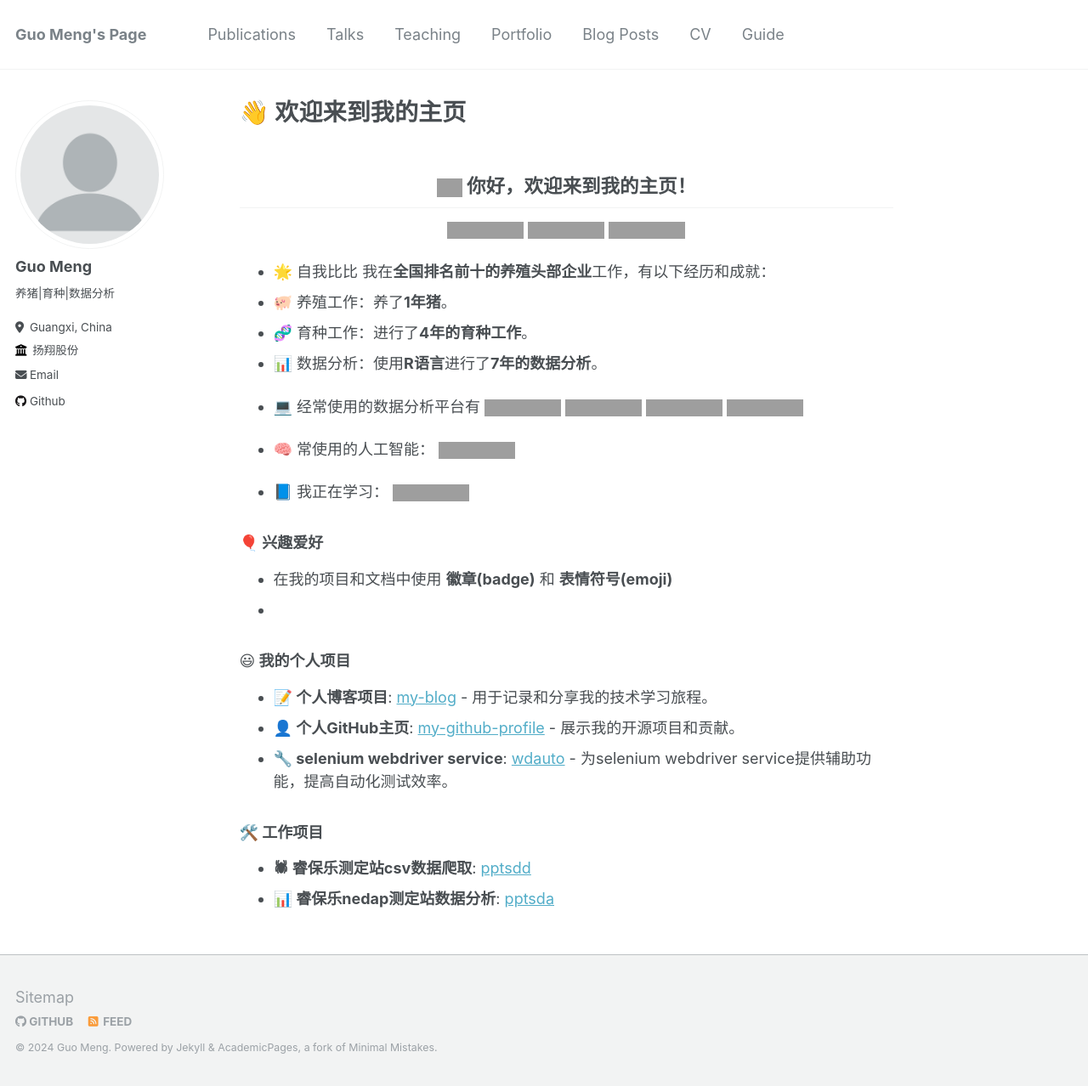
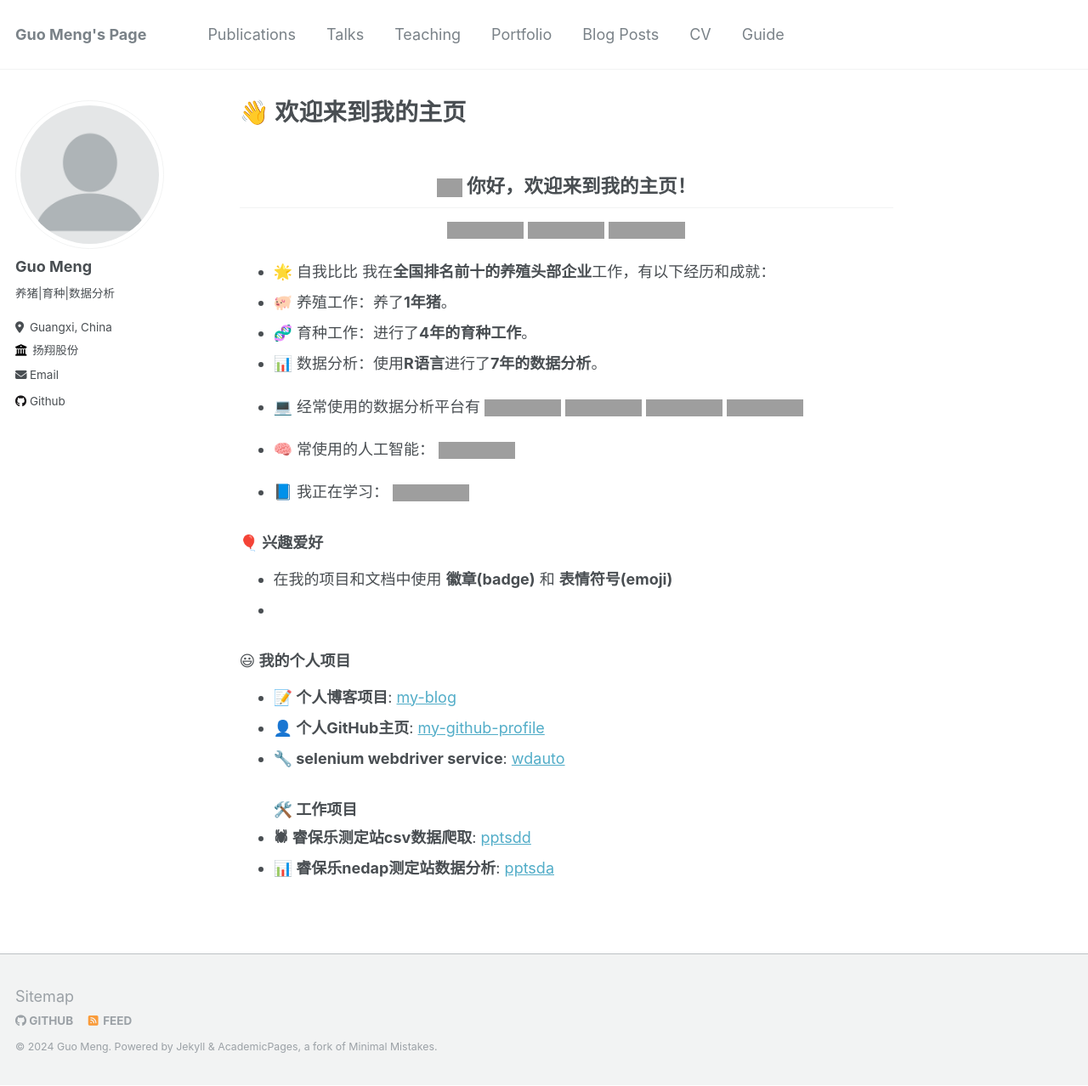
Before and after one commit to tony2015116/tony2015116.github.io, a Jekyll site: the page built from _pages/about.md, in a window 1280 px wide and 1278 px high, cut to the strip 0-1278 px from the top of the window. Shown: the whole strip at 85% size. Built offline with Jekyll 4.4.1, drawn with Linux system fonts in a browser that asks for light colours; grey boxes are pictures that could not be loaded.

Commit message:
2024-03-09

```diff
--- a/_config.yml
+++ b/_config.yml
@@ -89,7 +89,7 @@ comments:
   facebook:
     appid                :
     num_posts            : # 5 (default)
-    colorscheme          : # "light" (default), "dark"
+    colorscheme          : "dark"# "light" (default),
 staticman:
   allowedFields          : ['name', 'email', 'url', 'message']
   branch                 : "gh-pages" # "master", "gh-pages"
--- a/_pages/about.md
+++ b/_pages/about.md
@@ -45,10 +45,9 @@ editor_options:
 
 ### 😃 我的个人项目
 
-- **📝 个人博客项目**: [my-blog](https://github.com/tony2015116/blogdown) - 用于记录和分享我的技术学习旅程。
-- **👤 个人GitHub主页**: [my-github-profile](https://github.com/tony2015116/tony2015116) - 展示我的开源项目和贡献。
-- **🔧 selenium webdriver service**: [wdauto](https://tony2015116.github.io/wdauto/) - 为selenium webdriver service提供辅助功能，提高自动化测试效率。
-
+- **📝 个人博客项目**: [my-blog](https://github.com/tony2015116/blogdown)
+- **👤 个人GitHub主页**: [my-github-profile](https://github.com/tony2015116/tony2015116)
+- **🔧 selenium webdriver service**: [wdauto](https://tony2015116.github.io/wdauto/)
 ### 🛠️ 工作项目
 
 - **🕷 睿保乐测定站csv数据爬取**: [pptsdd](https://tony2015116.github.io/pptsdd/)
```
